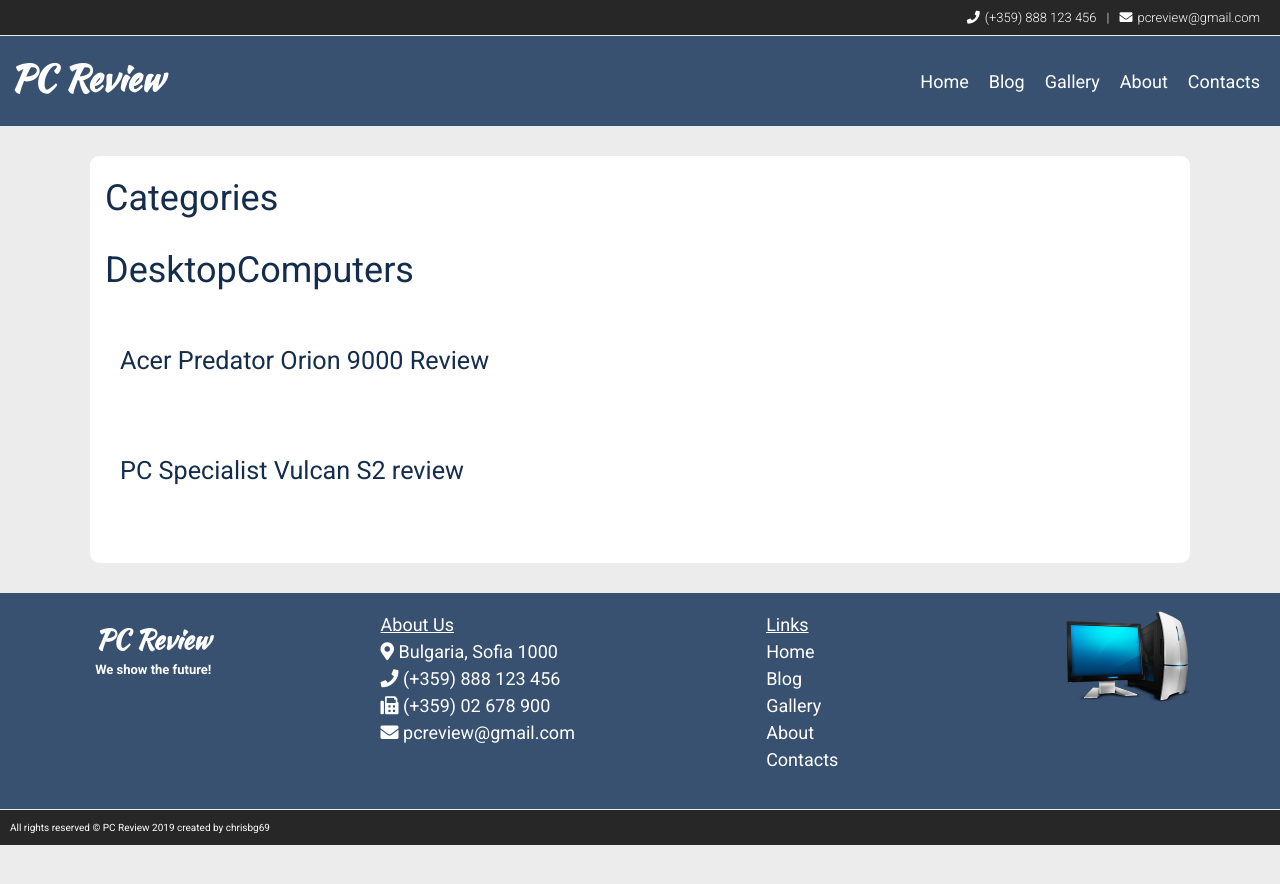
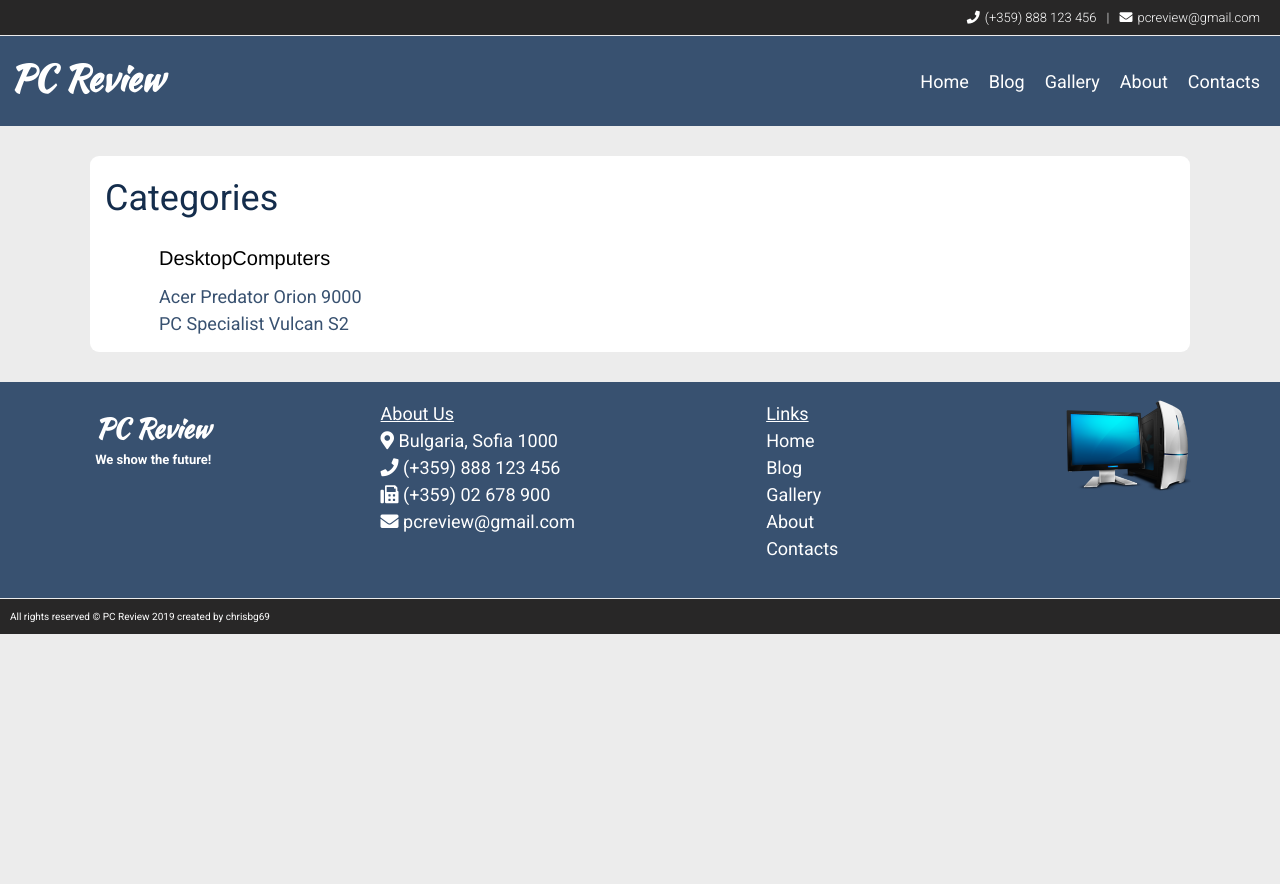
Before and after one commit to chrisbg69/chrisbg69.github.io, a Jekyll site: the page built from categories.html, in a window 1280 px wide. Shown: the top 884 px of the page. Built offline with Jekyll 4.4.1, drawn with Linux system fonts in a browser that asks for light colours; nearby versions of some CDN libraries.

Commit message:
Added style to category page

```diff
--- a/_layouts/post.html
+++ b/_layouts/post.html
@@ -13,9 +13,9 @@ layout: default
 
     {% assign words = content | number_of_words %}
     {% if words < 360 %}
-      <small>1 min reading time.</small>
+      <small>1 min reading time</small>
     {% else %}
-       <small>{{ words | divided_by:180 }} mins reading time.</small>
+       <small>{{ words | divided_by:180 }} mins reading time</small>
     {% endif %}
 
   </span>
--- a/_posts/2019-04-14-pc-specialist-vulcan-s2-review.md
+++ b/_posts/2019-04-14-pc-specialist-vulcan-s2.md
@@ -1,5 +1,5 @@
 ---
-title: PC Specialist Vulcan S2 review
+title: PC Specialist Vulcan S2
 date: 2019-04-14 17:44:05 Z
 categories: DesktopComputers
 layout: post
--- a/_posts/2019-07-31-acer-predator-orion-9000-review.md
+++ b/_posts/2019-07-31-acer-predator-orion-9000.md
@@ -1,5 +1,5 @@
 ---
-title: Acer Predator Orion 9000 Review
+title: Acer Predator Orion 9000
 date: 2019-07-31 18:42:07 Z
 categories: DesktopComputers
 layout: post
--- a/assets/css/layout.css
+++ b/assets/css/layout.css
@@ -216,6 +216,28 @@ article {
     margin: 30px 0;
 }
 
+/* Categories style */
+
+.category-head {
+    text-align: left;
+    color: #000;
+    padding-left: 3rem;
+}
+
+.archive-item {
+    margin: 0;
+    padding: 0;
+    padding-left: 3rem;
+}
+
+.archive-item a {
+    color: #385170;
+}
+
+.archive-item a:hover {
+    color: #9fd3c7;
+}
+
 .contacts {
     display: grid;
     grid-template-columns: 1fr 1fr;
--- a/categories.html
+++ b/categories.html
@@ -9,13 +9,12 @@ title: Categories
       <div class="archive-group">
         {% capture category_name %}{{ category | first }}{% endcapture %}
         <div id="#{{ category_name | slugify }}"></div>
-        <p></p>
 
-        <h2 class="category-head">{{ category_name }}</h2>
+        <h3 class="category-head">{{ category_name }}</h3>
         <a name="{{ category_name | slugify }}"></a>
         {% for post in site.categories[category_name] %}
         <article class="archive-item">
-          <h4><a href="{{ site.baseurl }}{{ post.url }}">{{post.title}}</a></h4>
+          <a href="{{ site.baseurl }}{{ post.url }}">{{post.title}}</a>
         </article>
         {% endfor %}
       </div>
```
Also changed, not shown: 8 other files.
